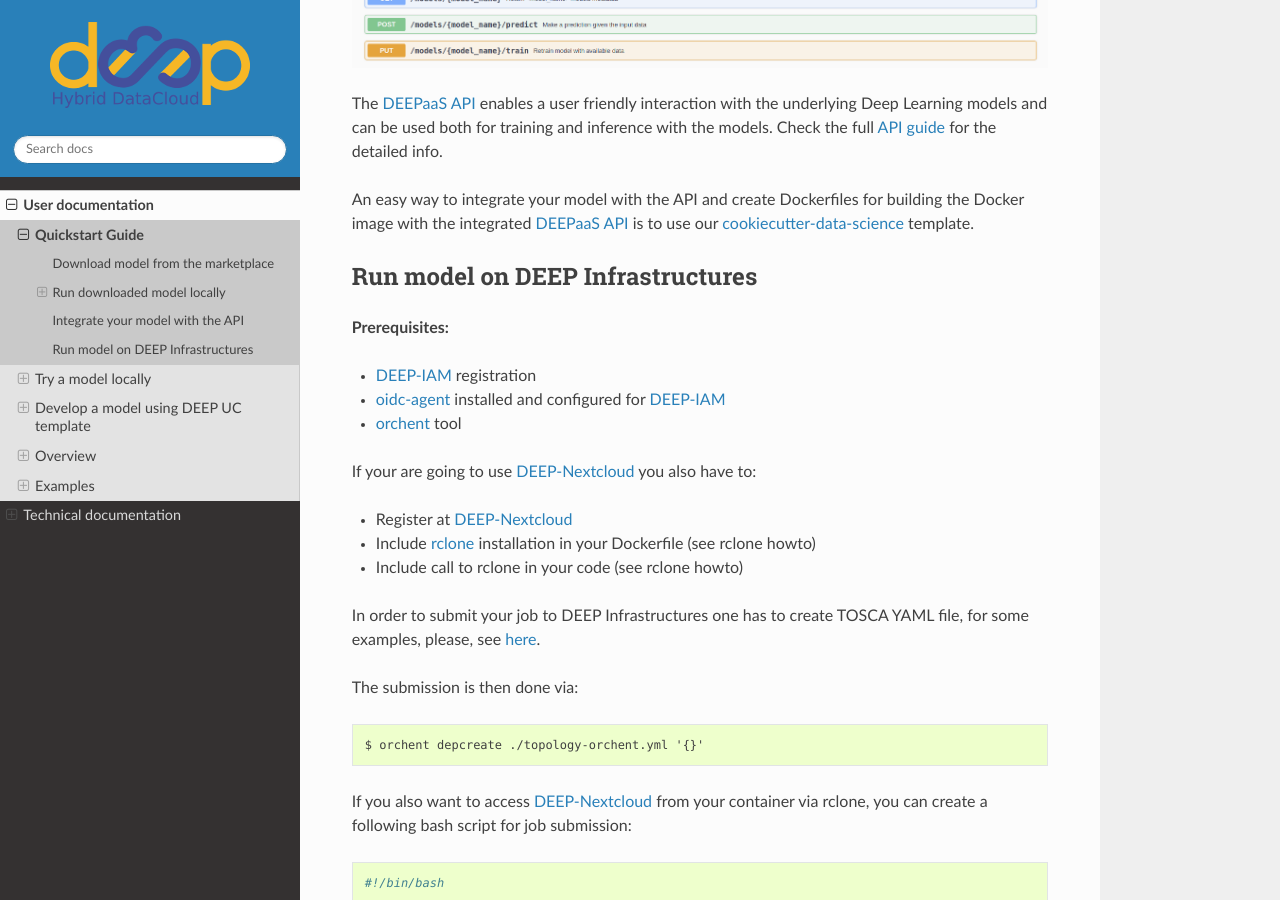
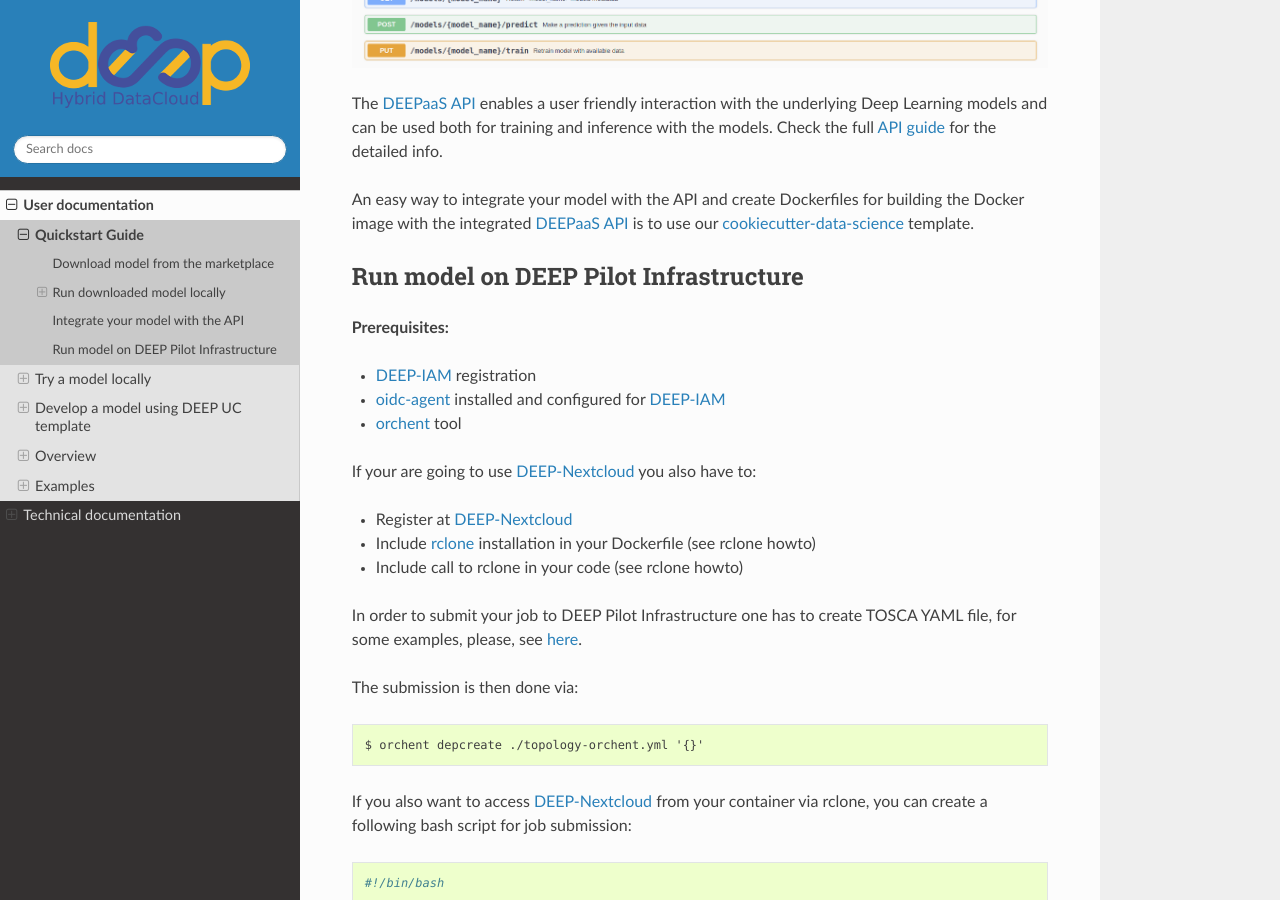
Before and after one commit to deephdc/deep-docs, a Sphinx documentation site: the page built from source/user/quickstart.rst, in a window 1280 px wide and 900 px high, scrolled down 2282 px. Built offline with Sphinx 7.4.7 and the Read the Docs theme 2.0.0, drawn with Linux system fonts in a browser that asks for light colours; pages that are not in the unit, such as notebooks, are missing from menus.

Commit message:
rename DEEP Infrastructures to DEEP Pilot Infrastructure

```diff
--- a/source/user/quickstart.rst
+++ b/source/user/quickstart.rst
@@ -91,7 +91,7 @@
 `DEEPaaS API <https://github.com/indigo-dc/DEEPaaS>`_ is to use our :doc:`cookiecutter-data-science <overview/cookiecutter-template>` template.
 
 
-Run model on DEEP Infrastructures
+Run model on DEEP Pilot Infrastructure
 ---------------------------------
 **Prerequisites:**
 
@@ -105,7 +105,7 @@
 * Include `rclone <https://rclone.org/install/>`_ installation in your Dockerfile (see :doc:`rclone howto <howto/rclone>`)
 * Include call to rclone in your code (see :doc:`rclone howto <howto/rclone>`)
 
-In order to submit your job to DEEP Infrastructures one has to create TOSCA YAML file, for some examples, please,
+In order to submit your job to DEEP Pilot Infrastructure one has to create TOSCA YAML file, for some examples, please,
 see `here <https://github.com/indigo-dc/tosca-templates/tree/master/deep-oc>`_.
 
 The submission is then done via::
```
